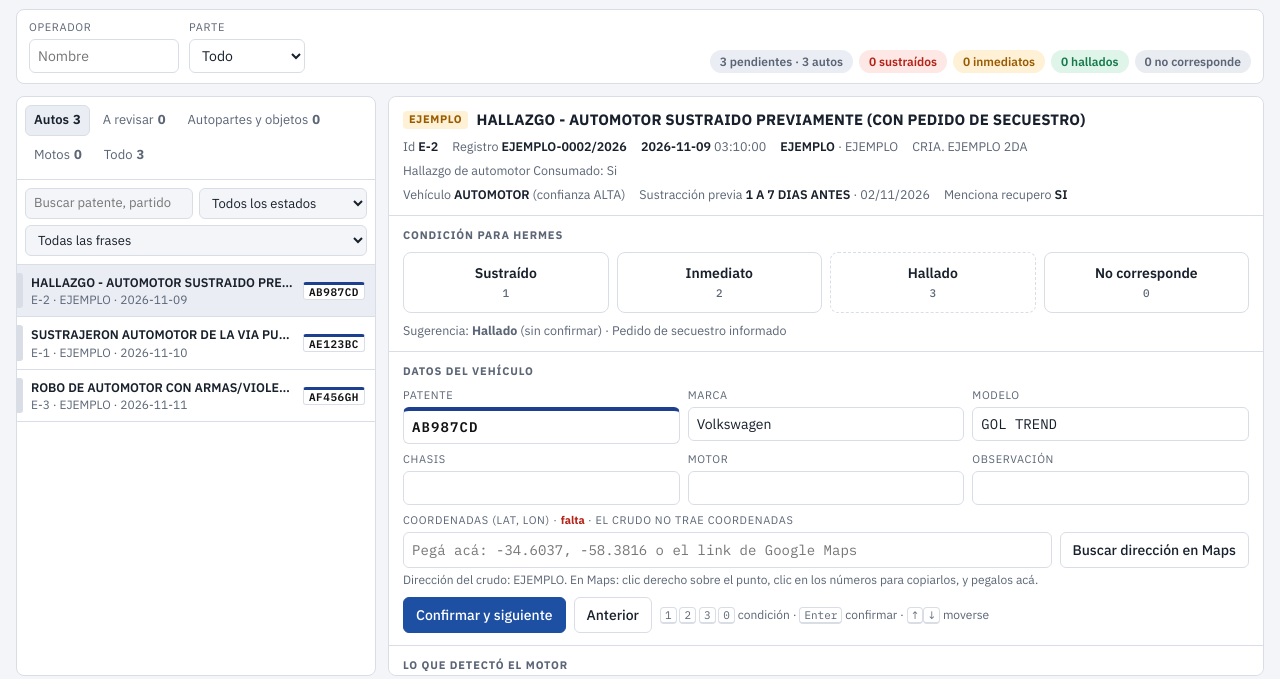
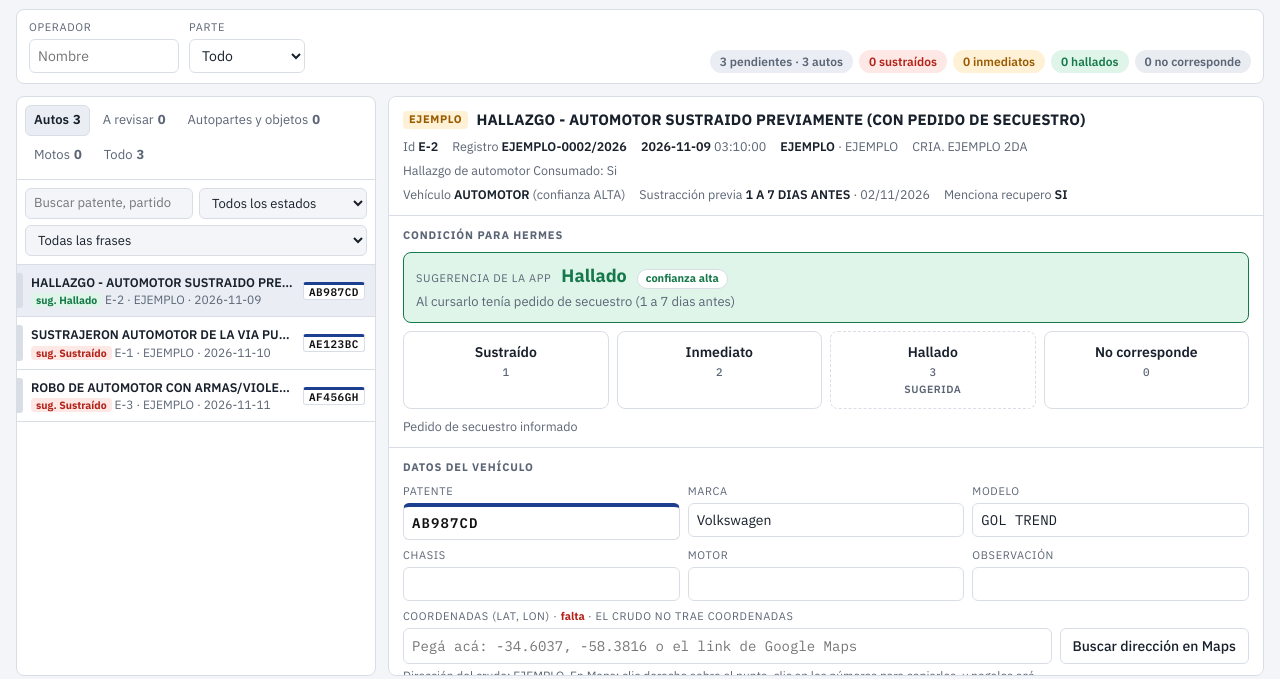
Before and after one commit to urrifacundo/CargaAutomotores, a plain HTML site: page index.html in a window 1280 px wide. Shown: the part 62-741 px from the top of the page. Drawn offline with Linux system fonts and the light colour scheme.

Commit message:
Add files via upload

```diff
--- a/index.html
+++ b/index.html
@@ -116,6 +116,22 @@ mark.p{background:var(--mark2);color:var(--ink)}
 .coordrow .btn{text-decoration:none;color:var(--ink);white-space:nowrap}
 .cst{font-style:normal;font-weight:700;text-transform:none;letter-spacing:0}.cst-ok,.cst-operador{color:var(--hal)}.cst-corregida{color:var(--inm)}.cst-falta,.cst-invalida{color:var(--sus)}
 .c-warn{background:var(--sus-bg);color:var(--sus);border:0;cursor:pointer}
+.sugbox{display:flex;flex-wrap:wrap;align-items:baseline;gap:4px 10px;border-radius:8px;padding:10px 12px;border:1px solid var(--line);background:var(--soft)}
+.sugbox .sg-l{font-size:11px;text-transform:uppercase;letter-spacing:.06em;color:var(--muted)}
+.sugbox .sg-v{font-size:18px}
+.sugbox .sg-why{flex-basis:100%;font-size:13px;color:var(--muted)}
+.sugbox.sg-Sustraido{border-color:var(--sus);background:var(--sus-bg)}.sugbox.sg-Sustraido .sg-v{color:var(--sus)}
+.sugbox.sg-Inmediato{border-color:var(--inm);background:var(--inm-bg)}.sugbox.sg-Inmediato .sg-v{color:var(--inm)}
+.sugbox.sg-Hallado{border-color:var(--hal);background:var(--hal-bg)}.sugbox.sg-Hallado .sg-v{color:var(--hal)}
+.sugbox.sg-No .sg-v{color:var(--no)}
+.conf{font-size:11px;font-weight:700;border-radius:999px;padding:1px 8px;background:var(--panel);border:1px solid var(--line)}
+.conf-alta{color:var(--hal)}.conf-media{color:var(--inm)}.conf-baja{color:var(--sus)}
+.cbtn small{font-size:10.5px;font-weight:600;color:var(--muted);text-transform:uppercase;letter-spacing:.05em}
+.warn{border:1.5px solid var(--sus);background:var(--sus-bg);color:var(--ink);border-radius:8px;padding:10px 12px;display:flex;flex-direction:column;gap:8px}
+.warn b{color:var(--sus)}
+.warn-b{display:flex;gap:8px;flex-wrap:wrap}
+.sugtag{font-size:10.5px;font-weight:700;border-radius:4px;padding:0 5px;background:var(--soft)}
+.sg-Sustraido.sugtag{color:var(--sus);background:var(--sus-bg)}.sg-Inmediato.sugtag{color:var(--inm);background:var(--inm-bg)}.sg-Hallado.sugtag{color:var(--hal);background:var(--hal-bg)}.sg-No.sugtag{color:var(--no);background:var(--no-bg)}.sg-dif.sugtag{color:var(--sus);background:var(--sus-bg)}
 .sample-tag{background:var(--inm-bg);color:var(--inm);font-size:11px;font-weight:700;border-radius:4px;padding:1px 6px;text-transform:uppercase;letter-spacing:.06em}
 body.drop .wrap{outline:3px dashed var(--accent);outline-offset:-8px;border-radius:12px}
 .toast{position:fixed;left:50%;transform:translateX(-50%);bottom:calc(16px + env(safe-area-inset-bottom,0px));background:var(--ink);color:var(--bg);padding:8px 14px;border-radius:8px;font-size:13px;max-width:calc(100% - 32px);z-index:20}
@@ -154,7 +170,7 @@ body.drop .wrap{outline:3px dashed var(--accent);outline-offset:-8px;border-radi
       <div class="tabs" role="tablist" id="tabs"></div>
       <div class="filters">
         <input id="q" type="search" placeholder="Buscar patente, partido, id…">
-        <select id="f-estado"><option value="">Todos los estados</option><option value="pend">Pendientes</option><option value="Sustraido">Sustraído</option><option value="Inmediato">Inmediato</option><option value="Hallado">Hallado</option><option value="No">No corresponde</option><option value="sincoord">Sin coordenada válida</option></select>
+        <select id="f-estado"><option value="">Todos los estados</option><option value="pend">Pendientes</option><option value="Sustraido">Sustraído</option><option value="Inmediato">Inmediato</option><option value="Hallado">Hallado</option><option value="No">No corresponde</option><option value="sincoord">Sin coordenada válida</option><option value="dif">Distinta a la sugerencia</option></select>
         <select id="f-frase"><option value="">Todas las frases</option></select>
       </div>
       <div class="list" id="list"></div>
@@ -670,14 +686,22 @@ function grupo(a){
   if (/ARTICULOS|AUTOPARTES|PATENTES/.test(a.frase)) return 'otros';
   return 'autos';
 }
+// Sugerencia calibrada contra el HERMES del 1-12/11/2026 (1.112 autos clasificados a mano)
 function sugerencia(a){
-  const f=a.frase;
+  const f=a.frase, ant=a.antiguedad;
+  const S_=(c,conf,why)=>({c,conf,why});
   if (a.revisar) return null;
-  if (a.vehiculo==='MOTO') return 'No';
-  if (/ARTICULOS|AUTOPARTES|PATENTES/.test(f)) return 'No';
-  if (/RECUPERAD[OA] TRAS EL HECHO/.test(f)) return 'Inmediato';
-  if (/^HALLAZGO|^ENCUBRIMIENTO|NUMERACION/.test(f)) return 'Hallado';
-  if (/^SUSTRAJERON|^ROBO|^TENTATIVA/.test(f)) return 'Sustraido';
+  if (a.vehiculo==='MOTO') return S_('No', a.confianza==='ALTA'?'alta':'media','Es una moto: HERMES de automotores no la lleva');
+  if (/ARTICULOS/.test(f)) return S_('No','media','Se llevaron objetos del interior, no el vehículo');
+  if (/AUTOPARTES|PATENTES/.test(f)) return S_('No','media','Se llevaron partes del vehículo, no el vehículo');
+  if (/RECUPERAD[OA] TRAS EL HECHO/.test(f)) return S_('Inmediato','baja','Robo del mismo día y recupero en el acta. Ojo: la mitad de estos casos terminaron como Hallado');
+  if (/^ENCUBRIMIENTO/.test(f)) return S_('Hallado','alta','Encubrimiento con un auto que ya tenía pedido de secuestro'+(ant&&ant!=='SIN DATO'?' ('+ant.toLowerCase()+')':''));
+  if (/^HALLAZGO .*PREVIAMENTE/.test(f)) return S_('Hallado', ant==='MISMO DIA'?'media':'alta','Al cursarlo tenía pedido de secuestro'+(ant&&ant!=='SIN DATO'?' ('+ant.toLowerCase()+')':''));
+  if (/^HALLAZGO .*ABANDONAD/.test(f)) return S_('Hallado','alta','Auto encontrado abandonado');
+  if (/NUMERACION/.test(f)) return S_('Hallado','media','Auto con numeración adulterada');
+  if (/^SUSTRAJERON|^ROBO|^TENTATIVA/.test(f)) return a.recupero==='SI'
+      ? S_('Sustraido','media','Robo o hurto del auto. El relato menciona que apareció: puede ser Inmediato')
+      : S_('Sustraido','alta','Robo o hurto del auto');
   return null;
 }
 
@@ -740,7 +764,7 @@ function buildCases(rows, onProgress, done){
     while(i<N && performance.now()-t0<40){
       const r=rows[i++];
       let a=null; try{ a=Motor.analizar(r); }catch(e){ a=null; }
-      if(a){ out.push({ id:String(r.delito_id), row:r, a, g:grupo(a), sug:sugerencia(a) }); }
+      if(a){ const sg=sugerencia(a); out.push({ id:String(r.delito_id), row:r, a, g:grupo(a), sug:sg?sg.c:null, sugInfo:sg }); }
     }
     onProgress(i,N);
     if(i<N) setTimeout(step,0); else done(out);
@@ -781,13 +805,15 @@ document.addEventListener('drop',(ev)=>{ ev.preventDefault(); document.body.clas
 
 // ---------- filtros ----------
 function inParte(c){ if(S.parte==='0') return true; return (c.k%2)===(S.parte==='1'?0:1); }
+function distinta(c){ const d=S.dec[c.id]; return !!(d&&d.cond&&c.sug&&d.cond!==c.sug); }
+function pendDif(c){ const d=S.dec[c.id]; return distinta(c)&&!d.okDif; }
 function estado(c){ const d=S.dec[c.id]; return d&&d.cond? d.cond : 'pend'; }
 function visible(){
   const q=$('#q').value.trim().toLowerCase(), fe=$('#f-estado').value, ff=$('#f-frase').value;
   return S.cases.filter(c=>{
     if(!inParte(c)) return false;
     if(S.tab!=='todo' && c.g!==S.tab) return false;
-    if(fe==='sincoord'){ if(coords(c)) return false; } else if(fe && estado(c)!==fe) return false;
+    if(fe==='sincoord'){ if(coords(c)) return false; } else if(fe==='dif'){ if(!distinta(c)) return false; } else if(fe && estado(c)!==fe) return false;
     if(ff && c.a.frase!==ff) return false;
     if(q){ const d=dat(c); const h=(c.id+' '+d.patente+' '+(c.row.partido_hecho||'')+' '+(c.row.localidad_hecho||'')+' '+(c.row.nro_registro||'')+' '+d.marca+' '+d.modelo).toLowerCase(); if(!h.includes(q)) return false; }
     return true;
@@ -801,7 +827,8 @@ function renderStats(){
   base.forEach(c=>cnt[estado(c)]++);
   const autosPend=base.filter(c=>c.g==='autos'&&estado(c)==='pend').length;
   const sinC=base.filter(c=>{const e=estado(c); return (e==='Sustraido'||e==='Inmediato'||e==='Hallado') && !coords(c);}).length;
-  $('#stats').innerHTML=(sinC?`<button type="button" class="chip c-warn" id="b-sincoord">${sinC} sin coordenada</button>`:'')+`<span class="chip c-pend">${cnt.pend} pendientes · ${autosPend} autos</span><span class="chip c-sus">${cnt.Sustraido} sustraídos</span><span class="chip c-inm">${cnt.Inmediato} inmediatos</span><span class="chip c-hal">${cnt.Hallado} hallados</span><span class="chip c-no">${cnt.No} no corresponde</span>`;
+  const pdif=base.filter(pendDif).length, ndif=base.filter(distinta).length;
+  $('#stats').innerHTML=(pdif?`<button type="button" class="chip c-warn" id="b-pdif">${pdif} cambios sin confirmar</button>`:'')+(ndif?`<button type="button" class="chip c-pend" id="b-dif">${ndif} distintas a la sugerencia</button>`:'')+(sinC?`<button type="button" class="chip c-warn" id="b-sincoord">${sinC} sin coordenada</button>`:'')+`<span class="chip c-pend">${cnt.pend} pendientes · ${autosPend} autos</span><span class="chip c-sus">${cnt.Sustraido} sustraídos</span><span class="chip c-inm">${cnt.Inmediato} inmediatos</span><span class="chip c-hal">${cnt.Hallado} hallados</span><span class="chip c-no">${cnt.No} no corresponde</span>`;
 }
 function renderTabs(){
   const base=S.cases.filter(inParte);
@@ -812,7 +839,7 @@ function renderList(){
   if(!v.length){ L.innerHTML='<div class="empty">No hay denuncias con estos filtros.</div>'; return; }
   const max=600; const part=v.slice(0,max);
   L.innerHTML=part.map(c=>{ const e=estado(c), d=dat(c);
-    return `<button type="button" class="item s-${e}" data-id="${esc(c.id)}" aria-current="${S.cur===c.id}"><span class="stripe"></span><span style="min-width:0"><span class="t">${esc(c.a.frase)}</span><span class="m">${esc(c.id)} · ${esc(c.row.partido_hecho||'')} · ${esc(fDate(c.row.fecha_inicio_hecho||c.row.fecha_carga))}</span></span><span>${d.patente?`<span class="mini-plate">${esc(d.patente)}</span>`:''}</span></button>`; }).join('') + (v.length>max?`<div class="empty">Se muestran ${max} de ${v.length}. Usá la búsqueda o los filtros para ver el resto.</div>`:'');
+    return `<button type="button" class="item s-${e}" data-id="${esc(c.id)}" aria-current="${S.cur===c.id}"><span class="stripe"></span><span style="min-width:0"><span class="t">${esc(c.a.frase)}</span><span class="m">${e==='pend'&&c.sug?`<span class="sugtag sg-${c.sug}">sug. ${esc(LBL[c.sug])}</span> `:''}${distinta(c)?`<span class="sugtag sg-dif">${pendDif(c)?'⚠ sin confirmar':'cambió la sugerencia'}</span> `:''}${esc(c.id)} · ${esc(c.row.partido_hecho||'')} · ${esc(fDate(c.row.fecha_inicio_hecho||c.row.fecha_carga))}</span></span><span>${d.patente?`<span class="mini-plate">${esc(d.patente)}</span>`:''}</span></button>`; }).join('') + (v.length>max?`<div class="empty">Se muestran ${max} de ${v.length}. Usá la búsqueda o los filtros para ver el resto.</div>`:'');
 }
 function hiText(orig, a){
   // mapea el texto normalizado al original para resaltar sin perder acentos
@@ -854,8 +881,12 @@ function renderDetail(){
   </div>
   <div class="sect">
     <h2>Condición para HERMES</h2>
-    <div class="cond" role="group" aria-label="Condición">${CONDS.map(([k,l,key])=>`<button type="button" class="cbtn${c.sug===k&&!dec.cond?' sug':''}" data-c="${k}" aria-pressed="${dec.cond===k}">${l}<kbd>${key}</kbd></button>`).join('')}</div>
-    <div class="sugline">${c.sug?`Sugerencia: <b>${LBL[c.sug]}</b>${dec.cond?'':' (sin confirmar)'} · `:''}${esc(a.porque)}</div>
+    ${c.sugInfo?`<div class="sugbox sg-${c.sug}"><span class="sg-l">Sugerencia de la app</span><b class="sg-v">${esc(LBL[c.sug])}</b><span class="conf conf-${c.sugInfo.conf}">confianza ${c.sugInfo.conf}</span><span class="sg-why">${esc(c.sugInfo.why)}</span></div>`
+      :`<div class="sugbox sg-none"><span class="sg-l">Sin sugerencia</span><span class="sg-why">El motor no encontró el robo: leé el relato y decidí.</span></div>`}
+    <div class="cond" role="group" aria-label="Condición">${CONDS.map(([k,l,key])=>`<button type="button" class="cbtn${c.sug===k?' sug':''}" data-c="${k}" aria-pressed="${dec.cond===k}">${l}<kbd>${key}</kbd>${c.sug===k?'<small>sugerida</small>':''}</button>`).join('')}</div>
+    ${pendDif(c)?`<div class="warn" role="alert"><span><b>¿Seguro que es ${esc(LBL[dec.cond])}?</b> La app sugirió <b>${esc(LBL[c.sug])}</b>: ${esc(c.sugInfo.why)}.</span><span class="warn-b"><button type="button" class="btn primary" id="b-okdif">Sí, es ${esc(LBL[dec.cond])}</button><button type="button" class="btn" id="b-volver">Volver a ${esc(LBL[c.sug])}</button></span><span class="help">También podés apretar ${esc(CONDS.find(x=>x[0]===dec.cond)[2])} otra vez para confirmar.</span></div>`:''}
+    ${distinta(c)&&!pendDif(c)?`<div class="sugline">Elegiste <b>${esc(LBL[dec.cond])}</b> en lugar de la sugerencia (${esc(LBL[c.sug])}). Queda lo que elegiste vos.</div>`:''}
+    <div class="sugline">${esc(a.porque)}</div>
   </div>
   <div class="sect">
     <h2>Datos del vehículo</h2>
@@ -898,7 +929,10 @@ function saveFields(){
 }
 function setCond(k){
   const c=S.cases.find(x=>x.id===S.cur); if(!c) return;
-  saveFields(); const dec=S.dec[c.id]; dec.cond=k; dec.op=S.op||dec.op||''; dec.ts=Date.now(); persist();
+  saveFields(); const dec=S.dec[c.id];
+  if(dec.cond===k && pendDif(c)){ dec.okDif=true; }
+  else { dec.cond=k; dec.okDif = !(c.sug && k!==c.sug) ? undefined : false; if(dec.okDif===undefined) delete dec.okDif; }
+  dec.sug=c.sug||''; dec.op=S.op||dec.op||''; dec.ts=Date.now(); persist();
   renderStats(); renderTabs(); renderList(); renderDetail();
 }
 function move(dir){
@@ -909,6 +943,7 @@ function confirmNext(){
   const c=S.cases.find(x=>x.id===S.cur); if(!c) return;
   const dec=S.dec[c.id]||{};
   if(!dec.cond){ if(c.sug){ setCond(c.sug); } else { toast('Elegí la condición antes de seguir (1, 2, 3 o 0).'); return; } }
+  else if(pendDif(c)){ toast('Confirmá el cambio: ¿es '+LBL[dec.cond]+' o volvés a '+LBL[c.sug]+'?'); const b=document.getElementById('b-okdif'); if(b) b.focus(); return; }
   else saveFields();
   const v=visible(); const i=v.findIndex(x=>x.id===S.cur);
   const nxt=v.slice(i+1).find(x=>estado(x)==='pend')||v[i+1];
@@ -921,6 +956,9 @@ document.addEventListener('click',(ev)=>{
   const tb=ev.target.closest('.tab'); if(tb){ saveFields(); S.tab=tb.dataset.tab; renderTabs(); renderList(); selectFirst(); return; }
   const cb=ev.target.closest('.cbtn'); if(cb){ setCond(cb.dataset.c); return; }
   if(ev.target.id==='b-next'){ confirmNext(); return; }
+  if(ev.target.id==='b-okdif'){ const c=S.cases.find(x=>x.id===S.cur); if(c){ const d=S.dec[c.id]; d.okDif=true; d.ts=Date.now(); persist(); renderList(); renderStats(); renderDetail(); } return; }
+  if(ev.target.id==='b-volver'){ const c=S.cases.find(x=>x.id===S.cur); if(c&&c.sug) setCond(c.sug); return; }
+  if(ev.target.id==='b-pdif'||ev.target.id==='b-dif'){ S.tab='todo'; $('#f-estado').value='dif'; renderTabs(); renderList(); selectFirst(); return; }
   if(ev.target.id==='b-sincoord'){ S.tab='todo'; $('#f-estado').value='sincoord'; renderTabs(); renderList(); selectFirst(); return; }
   if(ev.target.id==='b-prev'){ move(-1); return; }
 });
@@ -928,7 +966,7 @@ document.addEventListener('change',(ev)=>{ if(ev.target.closest('#detail') && ev
 document.addEventListener('paste',(ev)=>{ if(ev.target && ev.target.id==='v-coord'){ setTimeout(()=>{ saveFields(); renderStats(); renderDetail(); const el=document.getElementById('v-coord'); if(el) el.focus(); },0); } });
 document.addEventListener('keydown',(ev)=>{
   const inField=/INPUT|TEXTAREA|SELECT/.test(document.activeElement && document.activeElement.tagName);
-  if(ev.key==='Enter' && (inField? document.activeElement.closest('#detail') : true)){ if(document.activeElement && document.activeElement.classList.contains('item')) return; ev.preventDefault(); confirmNext(); return; }
+  if(ev.key==='Enter' && (inField? document.activeElement.closest('#detail') : true)){ const ae=document.activeElement; if(ae && (ae.classList.contains('item') || ae.id==='b-okdif' || ae.id==='b-volver')) return; ev.preventDefault(); confirmNext(); return; }
   if(inField) return;
   const m={'1':'Sustraido','2':'Inmediato','3':'Hallado','0':'No'}[ev.key];
   if(m){ ev.preventDefault(); setCond(m); return; }
@@ -961,6 +999,7 @@ $('#b-hermes').addEventListener('click', async ()=>{
     fecha_inicio_hecho:fDate(r.fecha_inicio_hecho||r.fecha_carga), hora_inicio_hecho:fTime(r.hora_inicio_hecho), analisis_coordenadas:coords(c),
     relato:String(r.relato||''), analisis_caratula:r.calificaciones||'', analisis_modalidad:'', jurisdiccion:r.dependencia||'' }; });
   rows.sort((x,y)=>(x.fecha_inicio_hecho+x.hora_inicio_hecho).localeCompare(y.fecha_inicio_hecho+y.hora_inicio_hecho));
+  const pend=S.cases.filter(pendDif).length; if(pend){ toast(pend+' cambios contra la sugerencia siguen sin confirmar. Revisalos con el aviso de arriba antes de descargar.'); return; }
   const sinPat=rows.filter(r=>!r.patente).length; const sinCo=rows.filter(r=>!r.analisis_coordenadas).length;
   const ws=XLSX.utils.json_to_sheet(rows,{header:HERMES_COLS});
   ws['!cols']=HERMES_COLS.map(()=>({wch:13}));
```
